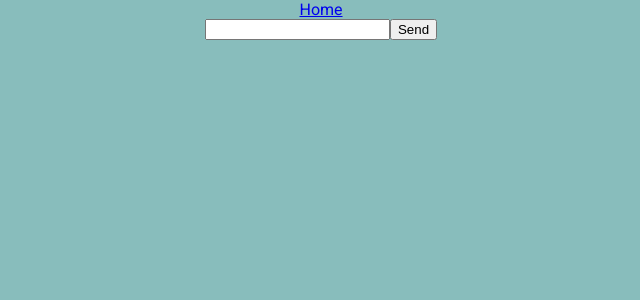
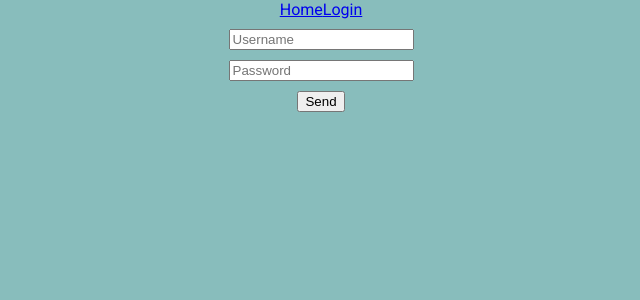
Before and after one commit to chrisowensdev/flash-cards, a React (Create React App) app: page /login in a window 1280 px wide. Shown: the top 300 px of the page, without its empty margins (319-959 px from the left). Built offline with nearby package versions, Linux system fonts and the light colour scheme.

Commit message:
Refactor to move main page into home component and routes for home and login

```diff
--- a/src/App.js
+++ b/src/App.js
@@ -1,27 +1,16 @@
-import { useState } from 'react';
 import './App.css';
-import Card from './components/Cards';
 import { BrowserRouter as Router, Route } from 'react-router-dom';
-import SetCategory from './components/SetCategory';
+import Home from './components/Home';
 import NavBar from './components/NavBar';
 import Login from './components/Login';
 
 function App() {
-    const [questions, setQuestions] = useState([]);
-    console.log('questions', questions);
     return (
         <div className='App'>
             <Router>
                 <NavBar />
                 <Route exact path='/'>
-                    {questions.length === 0 ? (
-                        <SetCategory setQuestions={setQuestions} />
-                    ) : (
-                        <Card
-                            questions={questions}
-                            setQuestions={setQuestions}
-                        />
-                    )}
+                    <Home />
                 </Route>
                 <Route path='/login'>
                     <Login />
--- a/src/components/Home.jsx
+++ b/src/components/Home.jsx
@@ -1,5 +1,22 @@
+import { useState } from 'react';
+import SetCategory from './SetCategory';
+import Card from './Cards';
+
 const Home = props => {
+    const [questions, setQuestions] = useState([]);
 
+    return (
+        <>
+        {questions.length === 0 ? (
+            <SetCategory setQuestions={setQuestions} />
+        ) : (
+            <Card
+                questions={questions}
+                setQuestions={setQuestions}
+            />
+        )}
+        </>
+    )
 }
 
 export default Home;
--- a/src/components/Login.jsx
+++ b/src/components/Login.jsx
@@ -1,10 +1,26 @@
 import {useState} from 'react';
+import styled from 'styled-components';
+
+const LoginForm = styled.div`
+    width: 300px;
+    margin: 0 auto;
+`;
+
+const Input = styled.input`
+    display: block;
+    margin: 10px auto;
+`;
 
 const Login = ({onSend}) => {
     const [inputText, setInputText] = useState("");
+    const [password, setPassword] = useState("");
 
-    const _handleChange = text => {
+    const _handleUsername = text => {
         setInputText(text);
+    }
+
+    const _handlePassword = input => {
+        setPassword(input);
     }
 
     const _handleClick = () => {
@@ -13,10 +29,11 @@ const Login = ({onSend}) => {
     }
 
     return (
-        <div>
-            <input type="text" data-testid="messageText" value={inputText} onChange={(e) => _handleChange(e.target.value)}/>
+        <LoginForm>
+            <Input type="text" data-testid="messageText" value={inputText} onChange={(e) => _handleUsername(e.target.value)} placeholder="Username"/>
+            <Input type="password" data-testid="password" value={password} onChange={(e) => _handlePassword(e.target.value)} placeholder="Password"/>
             <button type="button" data-testid="sendButton" onClick={_handleClick}>Send</button>
-        </div>
+        </LoginForm>
     )
 
 }
--- a/src/components/NavBar.jsx
+++ b/src/components/NavBar.jsx
@@ -2,7 +2,10 @@ import { Link } from 'react-router-dom';
 
 const NavBar = props => {
     return (
+        <>
         <Link to="/">Home</Link>
+        <Link to="/login">Login</Link>
+        </>
     )
 }
 
```
